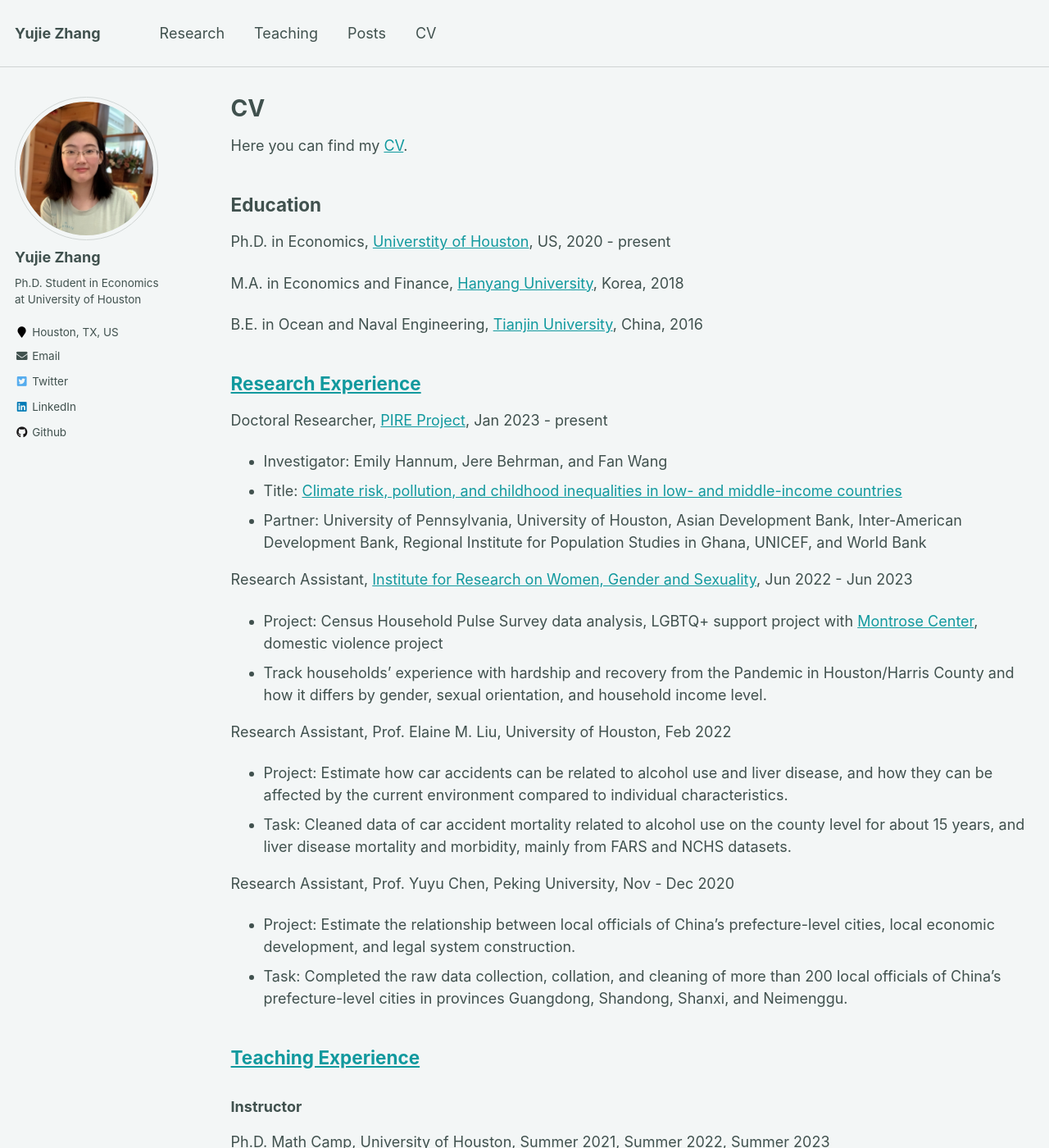
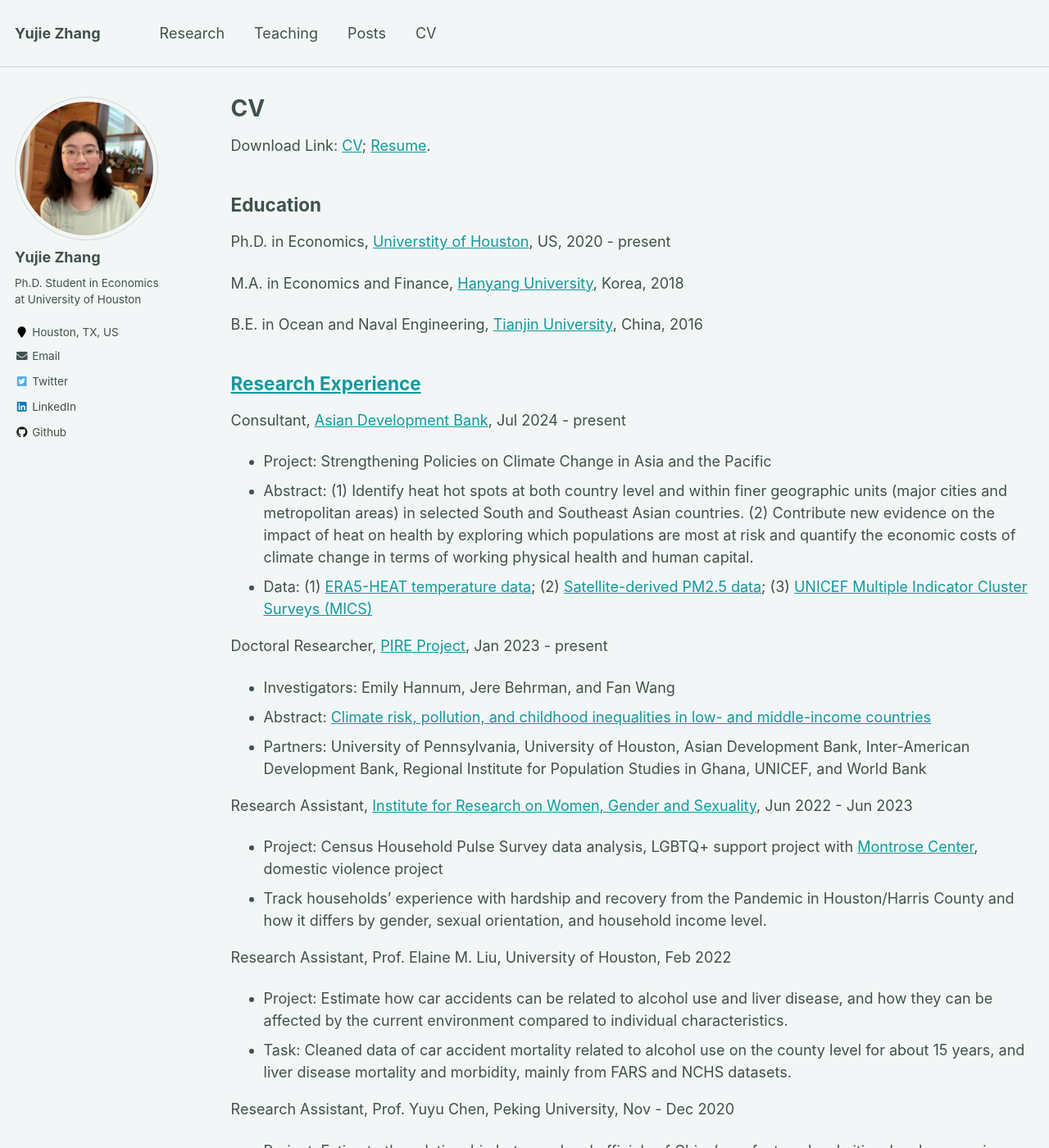
Before and after one commit to yujiezhangecon/yujiezhangecon.github.io, a Jekyll site: the page built from _pages/cv.md, in a window 1280 px wide and 1400 px high. Shown: the whole window at 82% size. Built offline with Jekyll 4.4.1, drawn with Linux system fonts in a browser that asks for light colours.

Commit message:
cv update

```diff
--- a/_pages/cv.md
+++ b/_pages/cv.md
@@ -9,7 +9,7 @@ redirect_from:
 
 {% include base_path %}
 
-Here you can find my <a href="/files/cv/YujieZhang_CV.pdf">CV</a>.
+Download Link: <a href="/files/YujieZhang_CV_2408.pdf">CV</a>; <a href="/files/YujieZhang_Resume_2408.pdf">Resume</a>.
 
 Education
 ------
@@ -33,10 +33,18 @@ B.E. in Ocean and Naval Engineering, [Tianjin University](http://www.tju.edu.cn/
 ### Research Experience
 -->
 
+Consultant, [Asian Development Bank](\href{https://www.adb.org/), Jul 2024 - present
+* Project: Strengthening Policies on Climate Change in Asia and the Pacific
+* Abstract: (1) Identify heat hot spots at both country level and within finer geographic units (major cities and metropolitan areas) in selected South and Southeast Asian countries. (2) Contribute new evidence on the impact of heat on health by exploring which populations are most at risk and quantify the economic costs of climate change in terms of working physical health and human capital.
+* Data:
+	(1) [ERA5-HEAT temperature data](https://cds-beta.climate.copernicus.eu/datasets/derived-utci-historical?tab=overview);
+	(2) [Satellite-derived PM2.5 data](https://sites.wustl.edu/acag/datasets/surface-pm2-5/);
+	(3) [UNICEF Multiple Indicator Cluster Surveys (MICS)](https://mics.unicef.org/)
+
 Doctoral Researcher, [PIRE Project](https://beta.nsf.gov/funding/opportunities/partnerships-international-research-education-pire-0), Jan 2023 - present
-* Investigator: Emily Hannum, Jere Behrman, and Fan Wang
-* Title: [Climate risk, pollution, and childhood inequalities in low- and middle-income countries](https://www.nsf.gov/awardsearch/showAward?AWD_ID=2230615)
-* Partner: University of Pennsylvania, University of Houston, Asian Development Bank, Inter-American Development Bank, Regional Institute for Population Studies in Ghana, UNICEF, and World Bank
+* Investigators: Emily Hannum, Jere Behrman, and Fan Wang
+* Abstract: [Climate risk, pollution, and childhood inequalities in low- and middle-income countries](https://www.nsf.gov/awardsearch/showAward?AWD_ID=2230615)
+* Partners: University of Pennsylvania, University of Houston, Asian Development Bank, Inter-American Development Bank, Regional Institute for Population Studies in Ghana, UNICEF, and World Bank
 
 Research Assistant, [Institute for Research on Women, Gender and Sexuality](https://uh.edu/class/ws/irwgs/), Jun 2022 - Jun 2023
 * Project: Census Household Pulse Survey data analysis, LGBTQ+ support project with [Montrose Center](https://montrosecenter.org/), domestic violence project
```
Also changed, not shown: _pages/about.md (+1 -1 lines), 2 other files.
